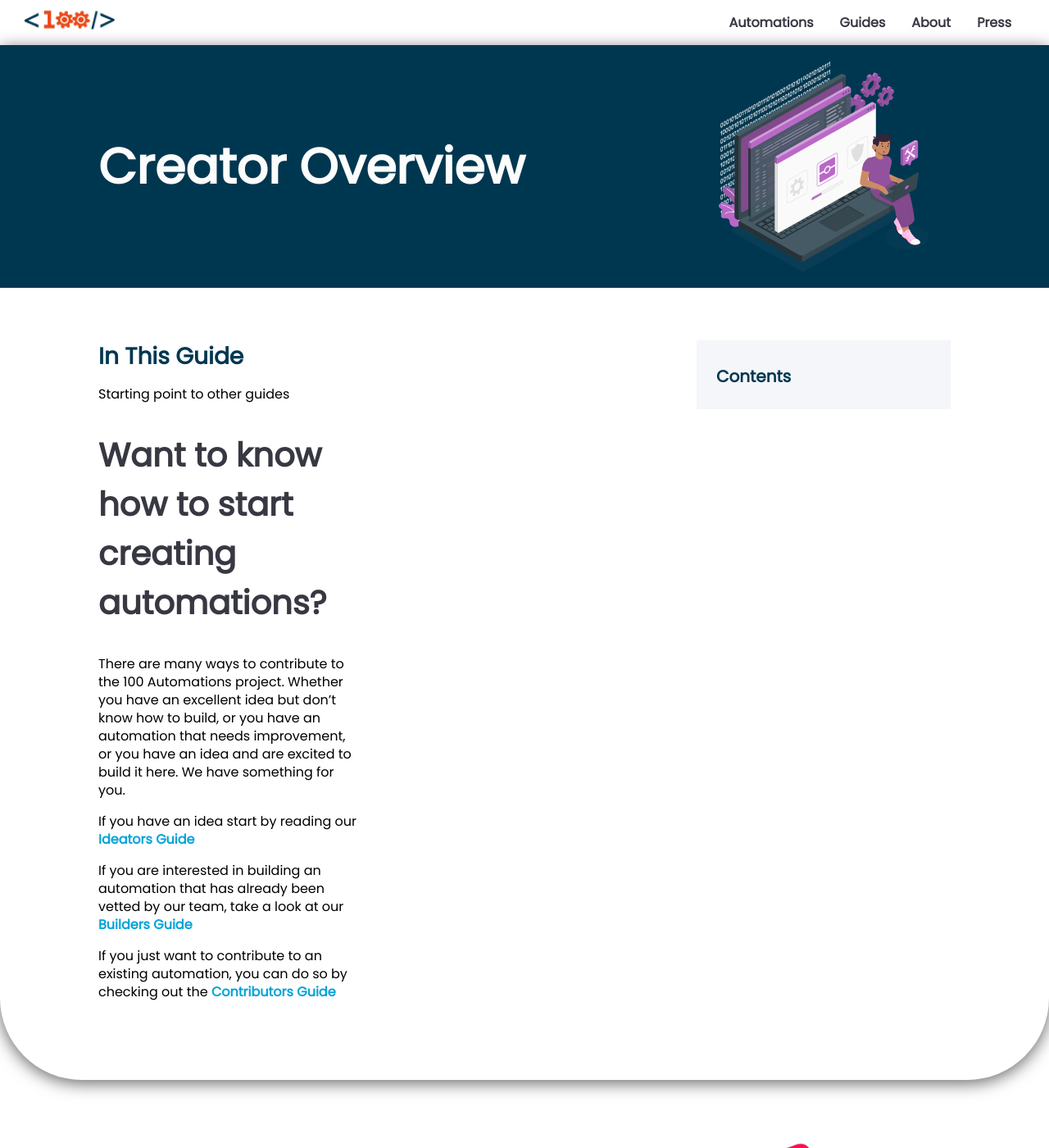
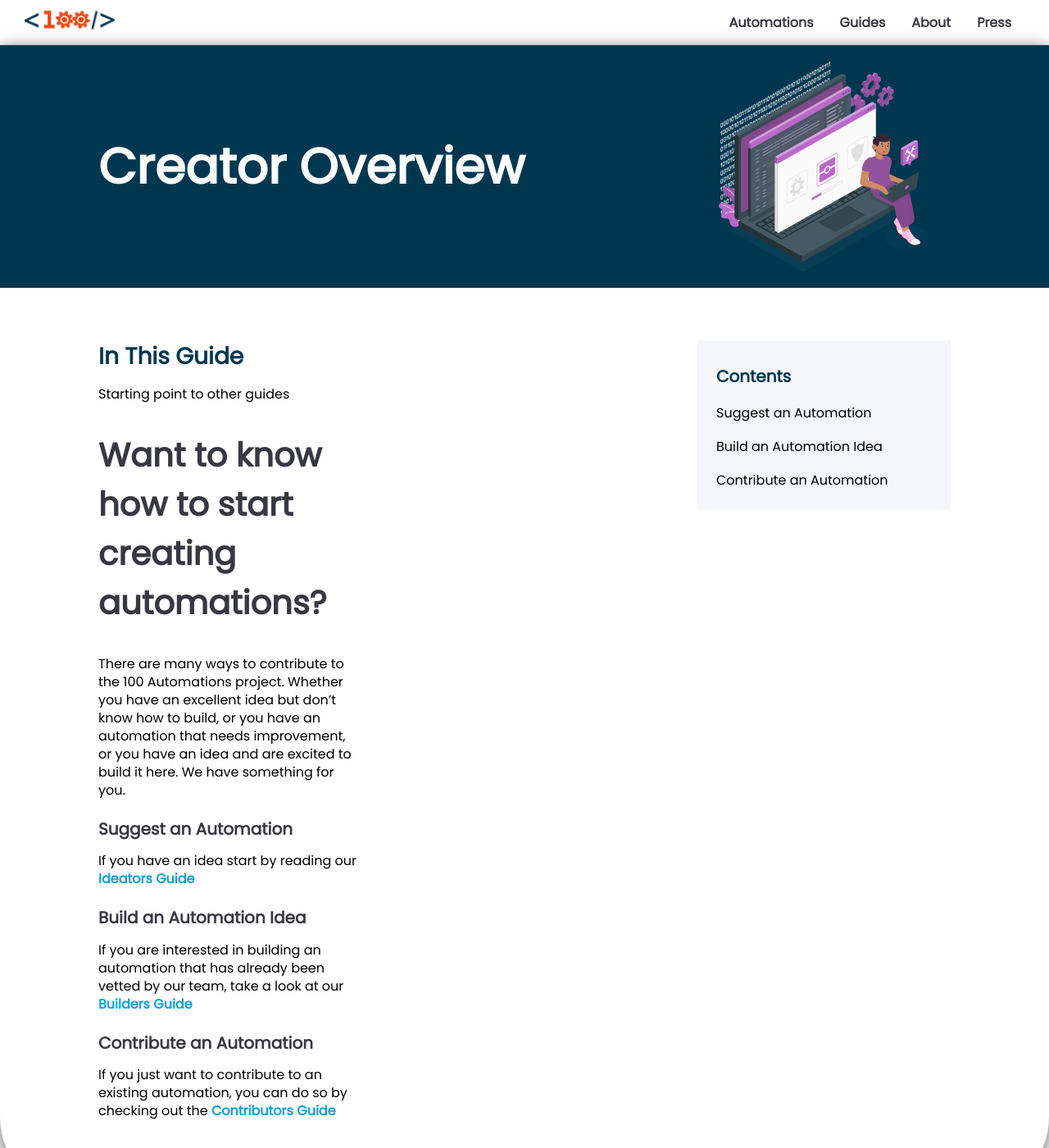
Before and after one commit to 100Automations/Website, a Jekyll site: the page built from _guides/creator_overview.md, in a window 1280 px wide and 1400 px high. Shown: the whole window at 82% size. Built offline with Jekyll 4.4.1, drawn with Linux system fonts in a browser that asks for light colours.

Commit message:
added headings
the table of contents is blank/awkward without any headings

```diff
--- a/_guides/creator_overview.md
+++ b/_guides/creator_overview.md
@@ -9,8 +9,11 @@ display: true
 
 There are many ways to contribute to the 100 Automations project. Whether you have an excellent idea but don't know how to build, or you have an automation that needs improvement, or you have an idea and are excited to build it here. We have something for you.
 
+## Suggest an Automation
 If you have an idea start by reading our [Ideators Guide](https://100automations.github.io/Website/guides/submit_idea.html){:target="_blank"}
 
+## Build an Automation Idea
 If you are interested in building an automation that has already been vetted by our team, take a look at our [Builders Guide](https://100automations.github.io/Website/guides/start_building.html){:target="_blank"}
 
+## Contribute an Automation
 If you just want to contribute to an existing automation, you can do so by checking out the [Contributors Guide](https://100automations.github.io/Website/guides/start_contributing.html){:target="_blank"}
```
